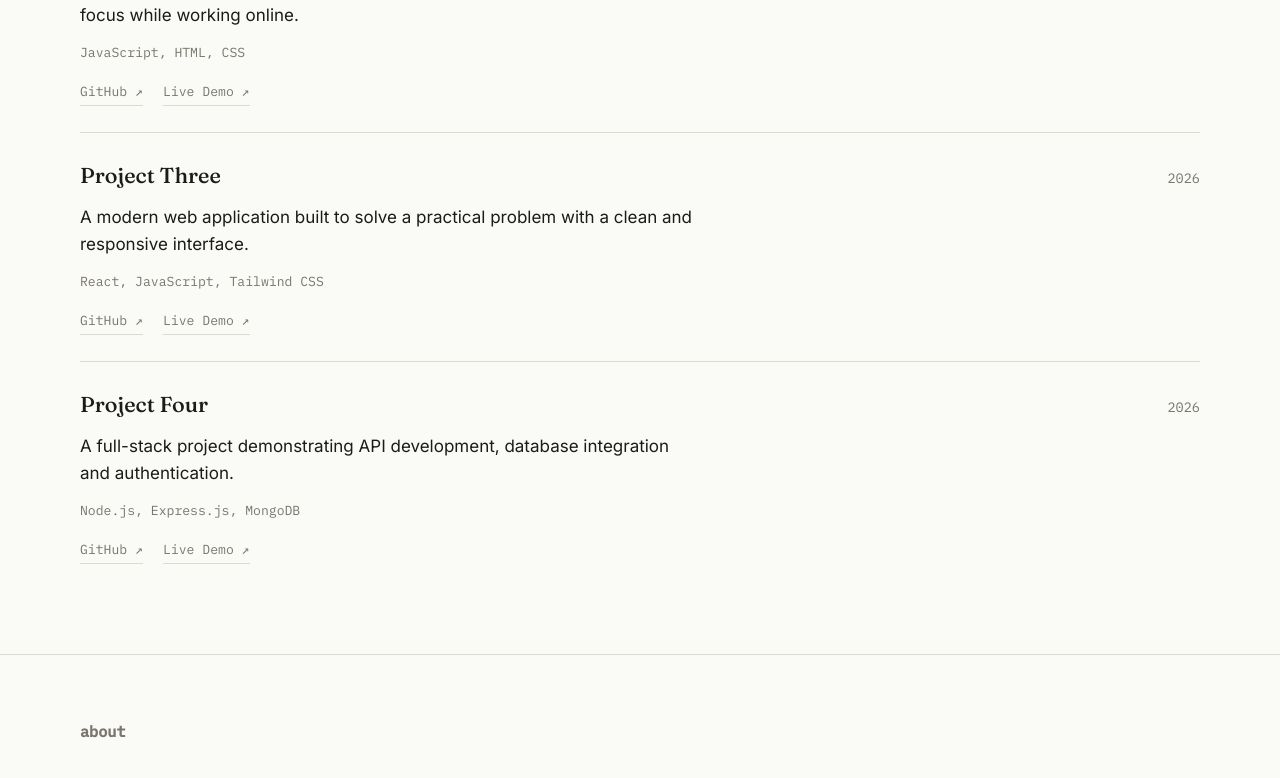
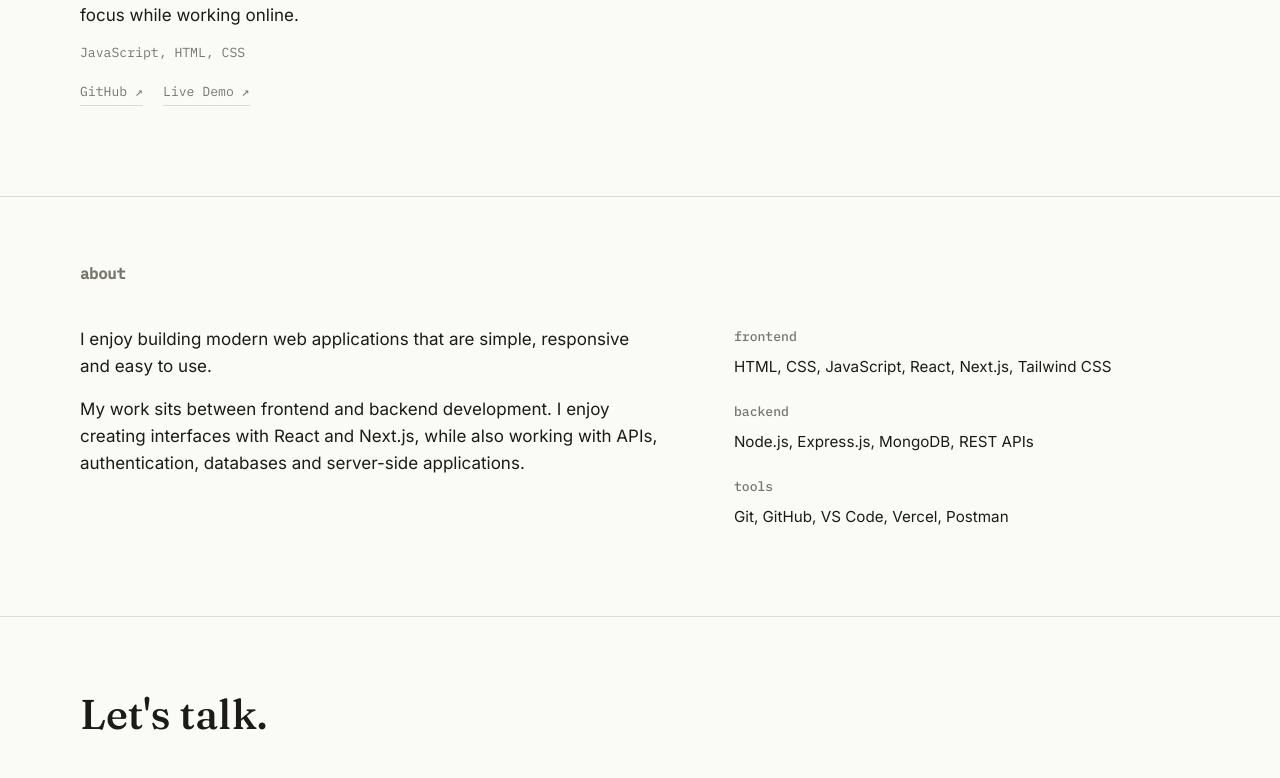
Before and after one commit to abhishek-anand7/My-Portfolio, a React (Vite) app: page / in a window 1280 px wide. Shown: the part 1121-1899 px from the top of the page. Built offline with nearby package versions, Linux system fonts and the light colour scheme.

Commit message:
added links of job-application-tracker in work section

```diff
--- a/src/components/Work.jsx
+++ b/src/components/Work.jsx
@@ -5,8 +5,8 @@ const projects = [
     description:
       "A full-stack application for tracking job applications using a Kanban-style workflow, authentication and MongoDB.",
     stack: "Next.js, React, JavaScript, MongoDB",
-    github: "https://github.com/yourusername/job-application-tracker",
-    demo: "https://your-job-tracker.vercel.app",
+    github: "https://github.com/abhishek-anand7/Job-Application-Tracker",
+    demo: "https://job-application-tracker-ochre-five.vercel.app/",
   },
   {
     title: "Focus Mode Extension",
@@ -16,24 +16,6 @@ const projects = [
     stack: "JavaScript, HTML, CSS",
     github: "https://github.com/yourusername/focus-mode-extension",
     demo: "https://your-focus-mode-demo.com",
-  },
-  {
-    title: "Project Three",
-    year: "2026",
-    description:
-      "A modern web application built to solve a practical problem with a clean and responsive interface.",
-    stack: "React, JavaScript, Tailwind CSS",
-    github: "https://github.com/yourusername/project-three",
-    demo: "https://project-three.vercel.app",
-  },
-  {
-    title: "Project Four",
-    year: "2026",
-    description:
-      "A full-stack project demonstrating API development, database integration and authentication.",
-    stack: "Node.js, Express.js, MongoDB",
-    github: "https://github.com/yourusername/project-four",
-    demo: "https://project-four.vercel.app",
   },
 ];
 
```
